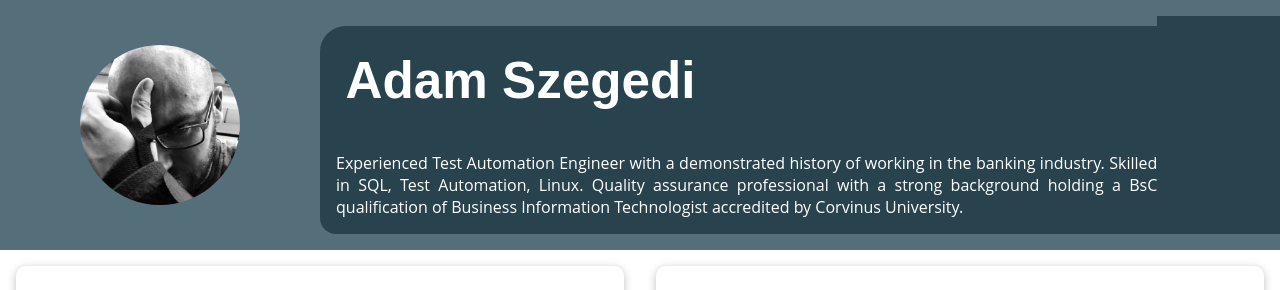
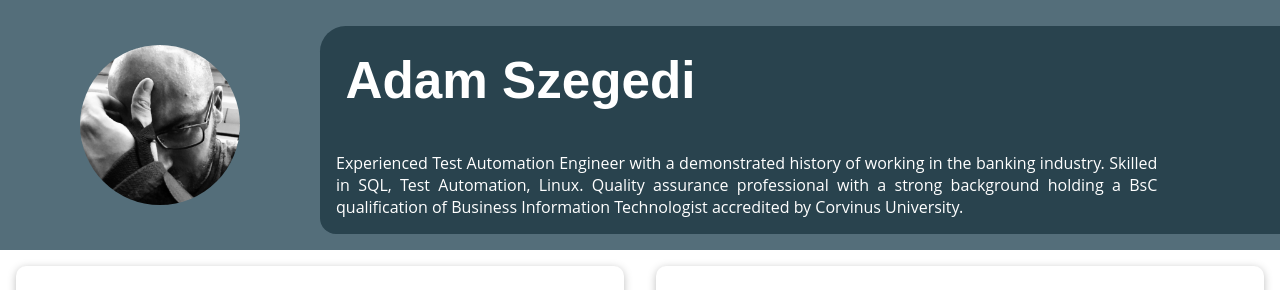
Before and after one commit to adamszegedi/onlinecv-next, a Next.js app: page / in a window 1280 px wide. Shown: the top 290 px of the page. Built offline with nearby package versions, Linux system fonts and the light colour scheme.

Commit message:
next updated, fixed css issue

```diff
--- a/pages/elements/header.tsx
+++ b/pages/elements/header.tsx
@@ -11,6 +11,7 @@ export default function Header({ name, bio, src }: HeaderData) {
           <Image
           src={profilePic}
           alt="Adam Szegedi"
+          style={{objectFit:"contain", width: "100%", height: "auto"}}
           />
         </picture>
       </div>
--- a/styles/cv.css
+++ b/styles/cv.css
@@ -263,7 +263,7 @@ h2 {
     grid-column: 6;
     grid-row: 1 / span 2;
     margin-bottom: 1em;
-    margin-top: 1em;
+    margin-top: 1.6em;
     margin-left: -1em;
   }
   .content-contact {
```
Also changed, not shown: package.json (+5 -4 lines), 1 other file (tests, documents, lock files or other folders).
